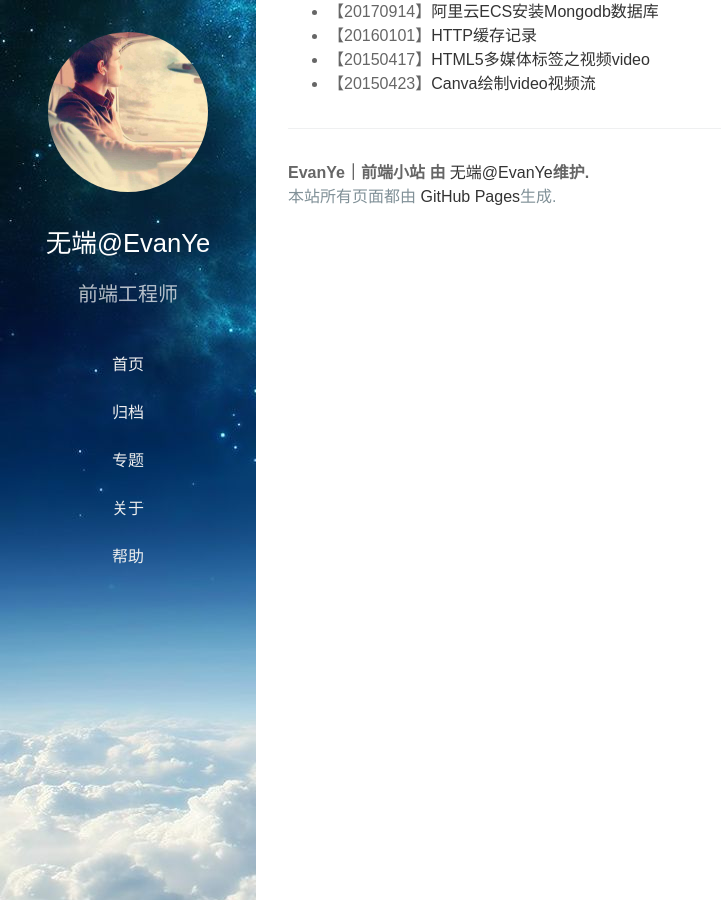
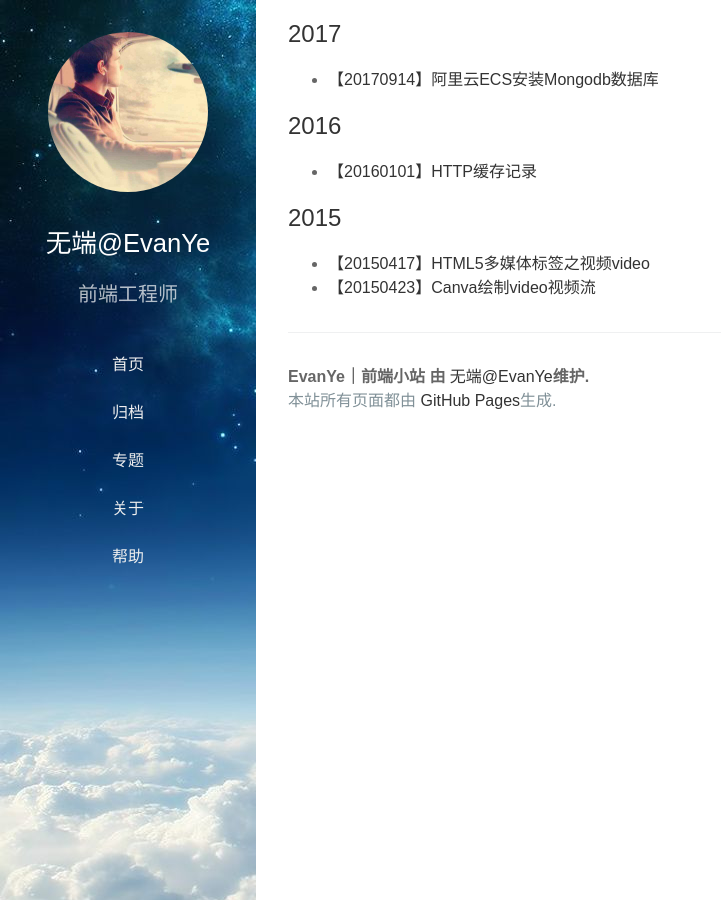
Before and after one commit to EvanYe1990/notes, a Jekyll site: the page built from archives/index.md, in a window 1280 px wide. Shown: the whole page, without its empty margins (0-721 px from the left). Built offline with Jekyll 4.4.1, drawn with Linux system fonts in a browser that asks for light colours; our own code applies the rules of GitHub Pages for plain Markdown files.

Commit message:
归档页 改版

```diff
--- a/archives/index.md
+++ b/archives/index.md
@@ -1,4 +1,9 @@
-*  【20170914】[阿里云ECS安装Mongodb数据库](/notes/docs/20170914/)
-*  【20160101】[HTTP缓存记录](/notes/docs/20160101/)
-*  【20150417】[HTML5多媒体标签之视频video](/notes/docs/20150417/)
-*  【20150423】[Canva绘制video视频流](/notes/docs/20150423/)
+# 2017
+*  [【20170914】阿里云ECS安装Mongodb数据库](/notes/docs/20170914/)
+
+# 2016
+*  [【20160101】HTTP缓存记录](/notes/docs/20160101/)
+
+# 2015
+*  [【20150417】HTML5多媒体标签之视频video](/notes/docs/20150417/)
+*  [【20150423】Canva绘制video视频流](/notes/docs/20150423/)
```
